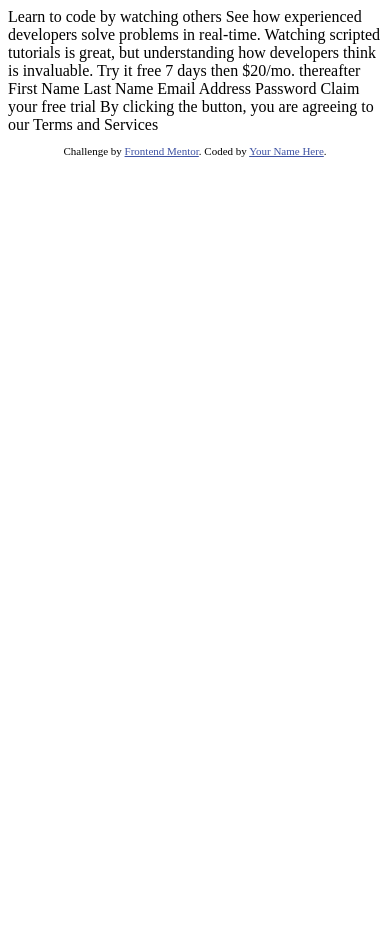
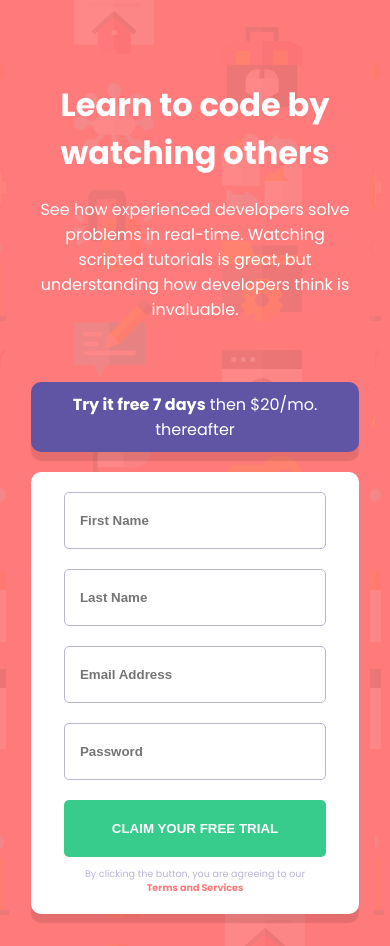
Before and after one commit to aburecki/intro-component-with-signup-form-master, a plain HTML site: page index.html in a window 390 px wide. Before the commit the page ends 844 px from the top, so only its background shows below. Drawn offline with Linux system fonts and the light colour scheme.

Commit message:
mobile html css ready

```diff
--- a/index.html
+++ b/index.html
@@ -1,42 +1,46 @@
 <!DOCTYPE html>
 <html lang="en">
+
 <head>
   <meta charset="UTF-8">
-  <meta name="viewport" content="width=device-width, initial-scale=1.0"> <!-- displays site properly based on user's device -->
-
+  <meta name="viewport" content="width=device-width, initial-scale=1.0">
+  <!-- displays site properly based on user's device -->
+  <link rel="stylesheet" href="style.css">
   <link rel="icon" type="image/png" sizes="32x32" href="./images/favicon-32x32.png">
 
   <title>Frontend Mentor | Intro component with sign up form</title>
 
-  <!-- Feel free to remove these styles or customise in your own stylesheet 👍 -->
-  <style>
-    .attribution { font-size: 11px; text-align: center; }
-    .attribution a { color: hsl(228, 45%, 44%); }
-  </style>
 </head>
+
 <body>
+  <div class="wrapper">
+    <div class="main-text">
+      <h1> Learn to code by watching others</h1>
 
-  Learn to code by watching others
+      <p> See how experienced developers solve problems in real-time. Watching scripted tutorials is great,
+        but understanding how developers think is invaluable. </p>
+    </div>
 
-  See how experienced developers solve problems in real-time. Watching scripted tutorials is great,
-  but understanding how developers think is invaluable.
+    <div class="register">
+      <div class="pricing">
+        <p> <span> Try it free 7 days</span> then $20/mo. thereafter </p>
+      </div>
 
-  Try it free 7 days then $20/mo. thereafter
+      <div class="form">
+        <form action="#" method="post">
+          <div class="container">
+            <div class="border-line"><input type="text" name="first-name" placeholder="First Name"></div>
+            <div class="border-line"><input type="text" name="last-name" placeholder="Last Name"></div>
+            <div class="border-line"><input type="text" name="email" placeholder="Email Address"></div>
+            <div class="border-line"><input type="password" name="password" placeholder="Password"></div>
+            <button type="button">CLAIM YOUR FREE TRIAL</button>
+            <p class="agreement">By clicking the button, you are agreeing to our <span>Terms and Services</span></p>
+          </div>
+        </form>
+      </div>
+    </div>
 
-  First Name
-  Last Name
-  Email Address
-  Password
+  </div>
+</body>
 
-  Claim your free trial
-
-  By clicking the button, you are agreeing to our Terms and Services
-
-  <footer>
-    <p class="attribution">
-      Challenge by <a href="https://www.frontendmentor.io?ref=challenge" target="_blank">Frontend Mentor</a>.
-      Coded by <a href="#">Your Name Here</a>.
-    </p>
-  </footer>
-</body>
 </html>
--- /dev/null
+++ b/style.css
@@ -0,0 +1,106 @@
+@import url('https://fonts.googleapis.com/css2?family=Poppins:wght@400;500;600;700&display=swap');
+
+* {
+    margin: 0;
+    padding: 0;
+    box-sizing: border-box;
+}
+
+html {
+    font-size: 16px;
+}
+
+body {
+    font-family: 'Poppins', sans-serif;
+    background-color: hsl(0, 100%, 74%);
+    background-image: url(./images/bg-intro-mobile.png);
+}
+
+.wrapper {
+    max-width: 1440px;
+    text-align: center;
+    padding: 8%;
+}
+
+
+.main-text {
+    color: white;
+    margin: 50px 0 60px;
+}
+
+.main-text h1 {
+    margin-bottom: 20px;
+    font-size: 2rem;
+}
+
+.pricing {
+    color: white;
+    background-color: hsl(248, 32%, 49%);
+    padding: 10px 40px;
+    border-radius: 10px;
+    margin-bottom: 20px;
+    box-shadow: 0px 9px 1px rgba(0, 0, 0, 0.1);
+}
+
+.pricing span {
+    font-weight: 700;
+}
+
+
+.container {
+    display: flex;
+    flex-direction: column;
+    background-color: #fff;
+    justify-content: center;
+    padding-top: 20px;
+    border-radius: 10px;
+    box-shadow: 0px 9px 1px rgba(0, 0, 0, 0.1);
+}
+
+input,
+button,
+.border-line,
+.agreement {
+    width: 80%;
+    align-self: center;
+    padding: 10px 0;
+}
+
+
+.border-line {
+    margin: 0 0 20px;
+    border: 1px solid hsl(246, 25%, 77%);
+    border-radius: 5px;
+    text-align: left;
+    padding-left: 15px;
+
+}
+
+input {
+    font-weight: 600;
+    border: none;
+    color: hsl(249, 10%, 26%);
+    margin: 0;
+}
+
+button {
+    color: white;
+    font-weight: 600;
+    background-color: hsl(154, 59%, 51%);
+    border: none;
+    padding: 20.8px 0;
+    border-radius: 5px;
+
+}
+
+.agreement {
+    font-size: 0.6rem;
+    padding: 3% 6%;
+    margin-bottom: 10px;
+    color: hsl(246, 25%, 77%);
+}
+
+.agreement span {
+    color: hsl(0, 100%, 74%);
+    font-weight: 700;
+}
```
